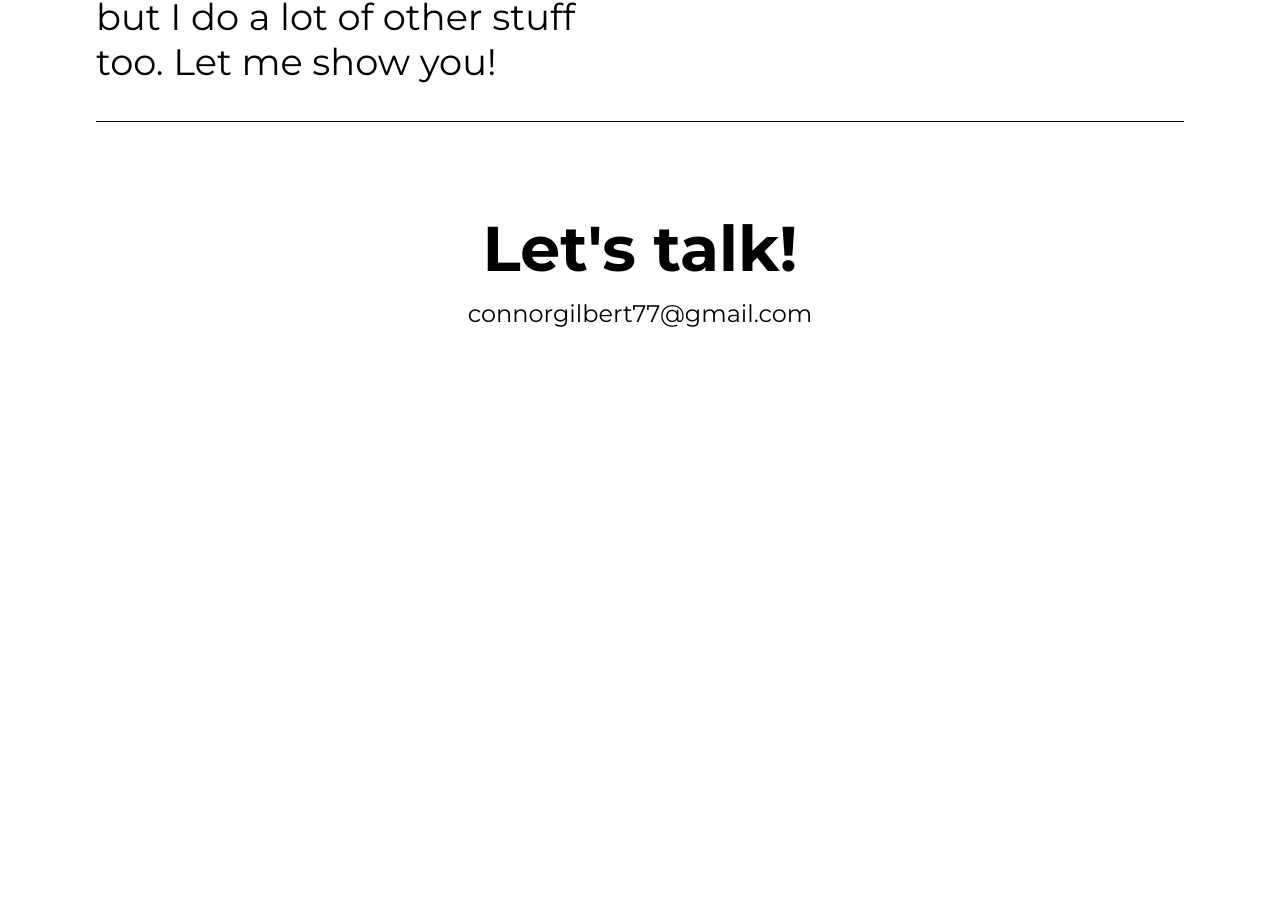
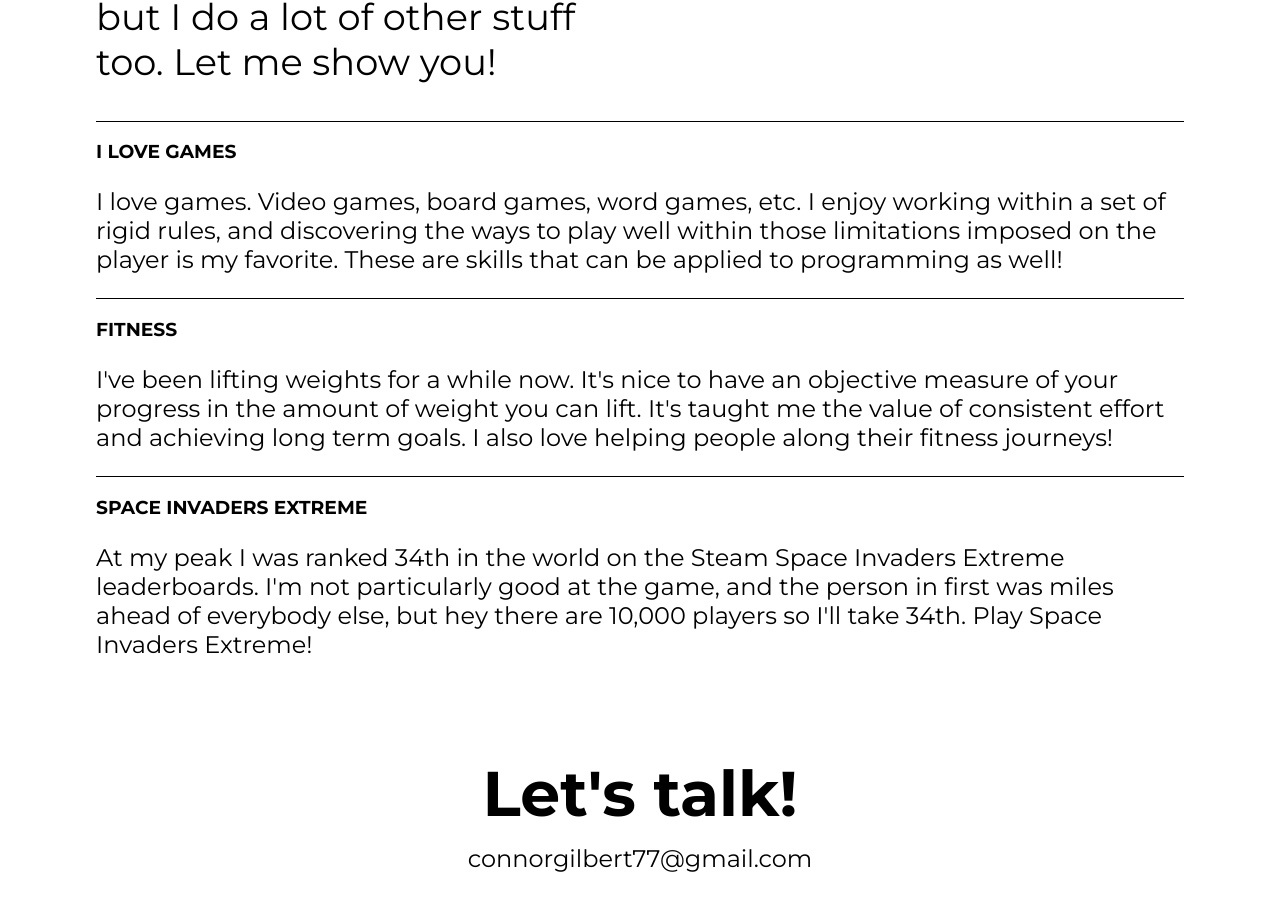
Before and after one commit to ayeyaiyai/connor-portfolio, a React (Vite) app: page /for-fun in a window 1280 px wide. Shown: the part 830-1741 px from the top of the page. Before the commit the page ends 1222 px from the top, so only its background shows below. Built offline with nearby package versions, Linux system fonts and the light colour scheme.

Commit message:
Add ForFun text

```diff
--- a/src/components/ForFun.jsx
+++ b/src/components/ForFun.jsx
@@ -13,7 +13,18 @@
                     <p className="subtitle">I love front end development, but I do a lot of other stuff too. Let me show you!</p>
                     <div className="section-divider"></div>
                     <section className="for-fun-section">
-                        <p className=""></p>
+                        <h3 className="for-fun-section-title">I LOVE GAMES</h3>
+                        <p className="info-paragraph">I love games. Video games, board games, word games, etc. I enjoy working within a set of rigid rules, and discovering the ways to play well within those limitations imposed on the player is my favorite. These are skills that can be applied to programming as well!</p>
+                    </section>
+                    <div className="section-divider"></div>
+                    <section className="for-fun-section">
+                        <h3 className="for-fun-section-title">FITNESS</h3>
+                        <p className="info-paragraph">I've been lifting weights for a while now. It's nice to have an objective measure of your progress in the amount of weight you can lift. It's taught me the value of consistent effort and achieving long term goals. I also love helping people along their fitness journeys!</p>
+                    </section>
+                    <div className="section-divider"></div>
+                    <section className="for-fun-section">
+                        <h3 className="for-fun-section-title">SPACE INVADERS EXTREME</h3>
+                        <p className="info-paragraph">At my peak I was ranked 34th in the world on the Steam Space Invaders Extreme leaderboards. I'm not particularly good at the game, and the person in first was miles ahead of everybody else, but hey there are 10,000 players so I'll take 34th. Play Space Invaders Extreme!</p>
                     </section>
                 </div>
             </section>
```
